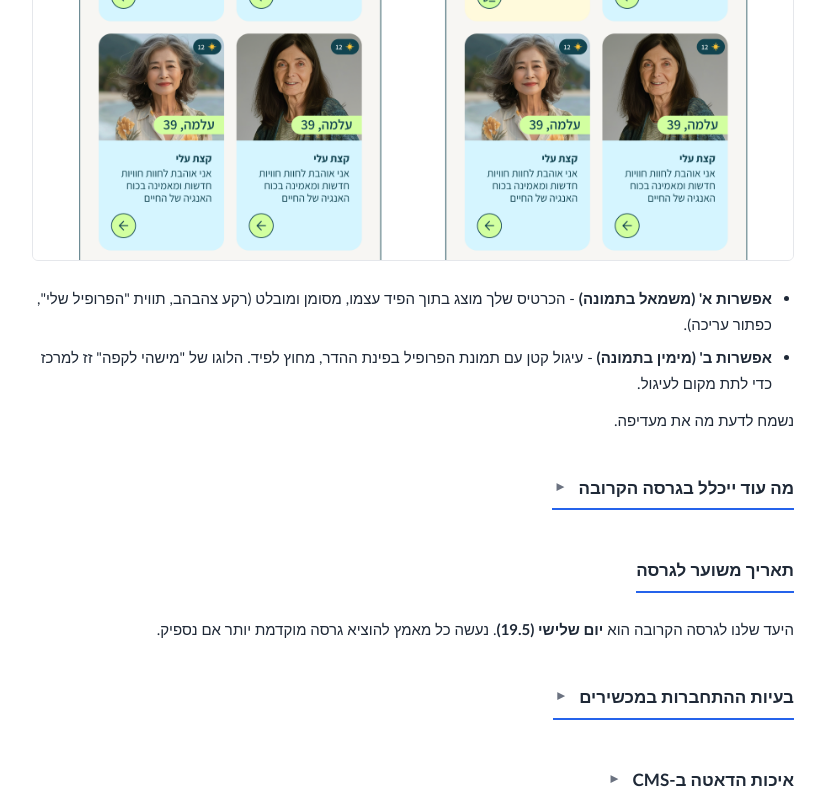
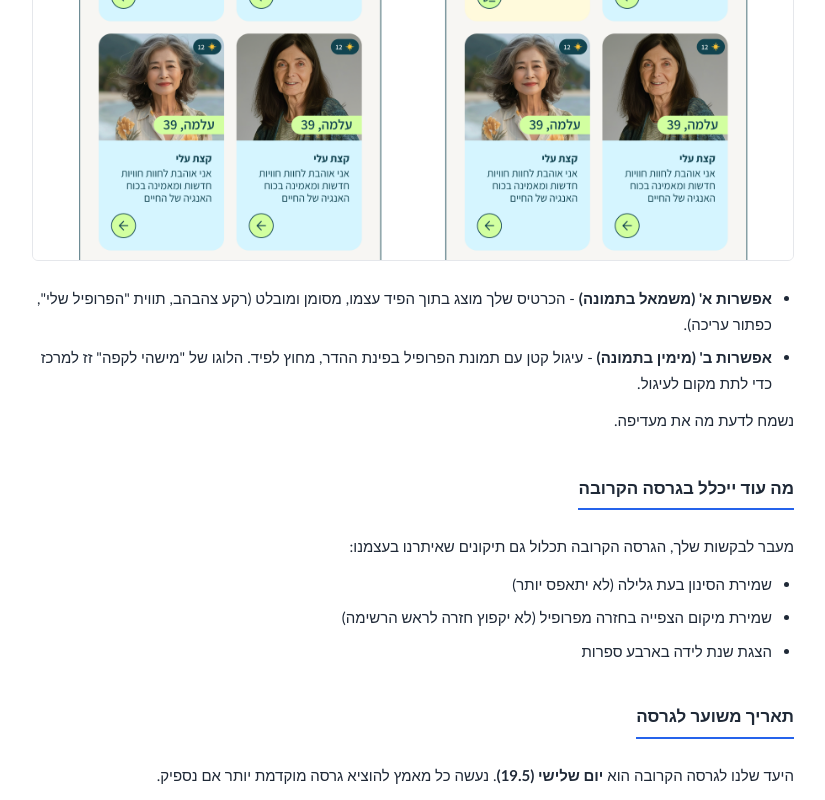
Before and after one commit to Hemibl/sfc-status-2026-05-13, a plain HTML site: page index.html in a window 1280 px wide. Shown: the part 2000-2800 px from the top of the page, without its empty margins (226-1051 px from the left). Drawn offline with Linux system fonts and the light colour scheme.

Commit message:
Remove collapse; keep semantic chip styling

```diff
--- a/index.html
+++ b/index.html
@@ -22,7 +22,7 @@
     text-align: right;
     background: #ffffff;
   }
-  h2, summary.section-title {
+  h2 {
     color: var(--text);
     font-size: 17px;
     margin-top: 28px;
@@ -31,37 +31,6 @@
     padding-bottom: 6px;
     display: inline-block;
     font-weight: 700;
-  }
-  summary.section-title {
-    cursor: pointer;
-    list-style: none;
-    user-select: none;
-    position: relative;
-    padding-left: 26px;
-  }
-  summary.section-title::-webkit-details-marker { display: none; }
-  summary.section-title::before {
-    content: "▸";
-    position: absolute;
-    left: 4px;
-    top: 0;
-    color: var(--muted);
-    font-size: 14px;
-    transition: transform 0.15s ease;
-    display: inline-block;
-  }
-  details[open] > summary.section-title::before {
-    transform: rotate(90deg);
-  }
-  details {
-    margin-bottom: 6px;
-  }
-  details > *:not(summary) {
-    animation: fade-in 0.18s ease;
-  }
-  @keyframes fade-in {
-    from { opacity: 0; transform: translateY(-3px); }
-    to { opacity: 1; transform: translateY(0); }
   }
   p { margin: 12px 0; }
   table {
@@ -196,17 +165,14 @@
   </tbody>
 </table>
 
-<details open>
-  <summary class="section-title">המלצת עיצוב - מסך הסינון</summary>
+<h2>המלצת עיצוב - מסך הסינון</h2>
 <p>כך נראית הצעת העיצוב למסך הסינון - היוזרית בוחרת לפי עיר ו/או טווח גילאים, יכולה לבחור אחד מהם או את שניהם, ולאשר.</p>
 <p class="image-block">
   <img src="design-filter.png" alt="הצעת עיצוב למסך הסינון">
 </p>
 <p class="image-caption">3 מצבים: סינון לפי עיר + טווח גילאים מותאם · טווח גילאים פתוח · סינון לפי עיר בלבד</p>
-</details>
 
-<details open>
-  <summary class="section-title">המלצה לעיצוב - הצגת הכרטיס שלי בפיד</summary>
+<h2>המלצה לעיצוב - הצגת הכרטיס שלי בפיד</h2>
 <p>הכנו 2 אפשרויות להצגת הכרטיס שלך - נשמח לדעת מה אתן מעדיפות:</p>
 <p class="image-block">
   <img src="design-my-card.png" alt="שתי אפשרויות להצגת הכרטיס שלי בפיד">
@@ -216,30 +182,23 @@
   <li><strong>אפשרות ב' (מימין בתמונה)</strong> - עיגול קטן עם תמונת הפרופיל בפינת ההדר, מחוץ לפיד. הלוגו של "מישהי לקפה" זז למרכז כדי לתת מקום לעיגול.</li>
 </ul>
 <p>נשמח לדעת מה את מעדיפה.</p>
-</details>
 
-<details>
-  <summary class="section-title">מה עוד ייכלל בגרסה הקרובה</summary>
+<h2>מה עוד ייכלל בגרסה הקרובה</h2>
 <p>מעבר לבקשות שלך, הגרסה הקרובה תכלול גם תיקונים שאיתרנו בעצמנו:</p>
 <ul>
   <li>שמירת הסינון בעת גלילה (לא יתאפס יותר)</li>
   <li>שמירת מיקום הצפייה בחזרה מפרופיל (לא יקפוץ חזרה לראש הרשימה)</li>
   <li>הצגת שנת לידה בארבע ספרות</li>
 </ul>
-</details>
 
 <h2>תאריך משוער לגרסה</h2>
 <p>היעד שלנו לגרסה הקרובה הוא <strong>יום שלישי (19.5)</strong>. נעשה כל מאמץ להוציא גרסה מוקדמת יותר אם נספיק.</p>
 
-<details>
-  <summary class="section-title">בעיות ההתחברות במכשירים</summary>
+<h2>בעיות ההתחברות במכשירים</h2>
 <p>קיבלנו את רשימת המכשירים שציינת. לא הצלחנו לשחזר אצלנו את הבעיות במכשירים אלה. מה שכן עשינו - הוספנו מנגנון ניטור פנימי שמתעד שגיאות התחברות בזמן אמת, כך שאם הבעיה תחזור אצל מישהי, נוכל לאתר אותה מהר יותר ולטפל בה ישירות.</p>
-</details>
 
-<details>
-  <summary class="section-title">איכות הדאטה ב-CMS</summary>
+<h2>איכות הדאטה ב-CMS</h2>
 <p>בעקבות הסקירה שעשית על ה-CMS (Matches חלקיים שמופיעים בלי מיקום/תאריך, ויוזרים שנשמרו ללא שם פרטי) - פתחנו בדיקה פנימית כדי להבין איך הרשומות האלה נכנסו, ולגבש פתרון שיציג ב-CMS רק דאטה שימושית או יפריד בבירור בין רשומות שלמות לחלקיות. נחזור אלייך עם הממצאים וההצעה.</p>
-</details>
 
 <h2>מה אנחנו עדיין צריכים ממך</h2>
 <ul>
```
Lines whose indentation alone changed are shown as unchanged.
